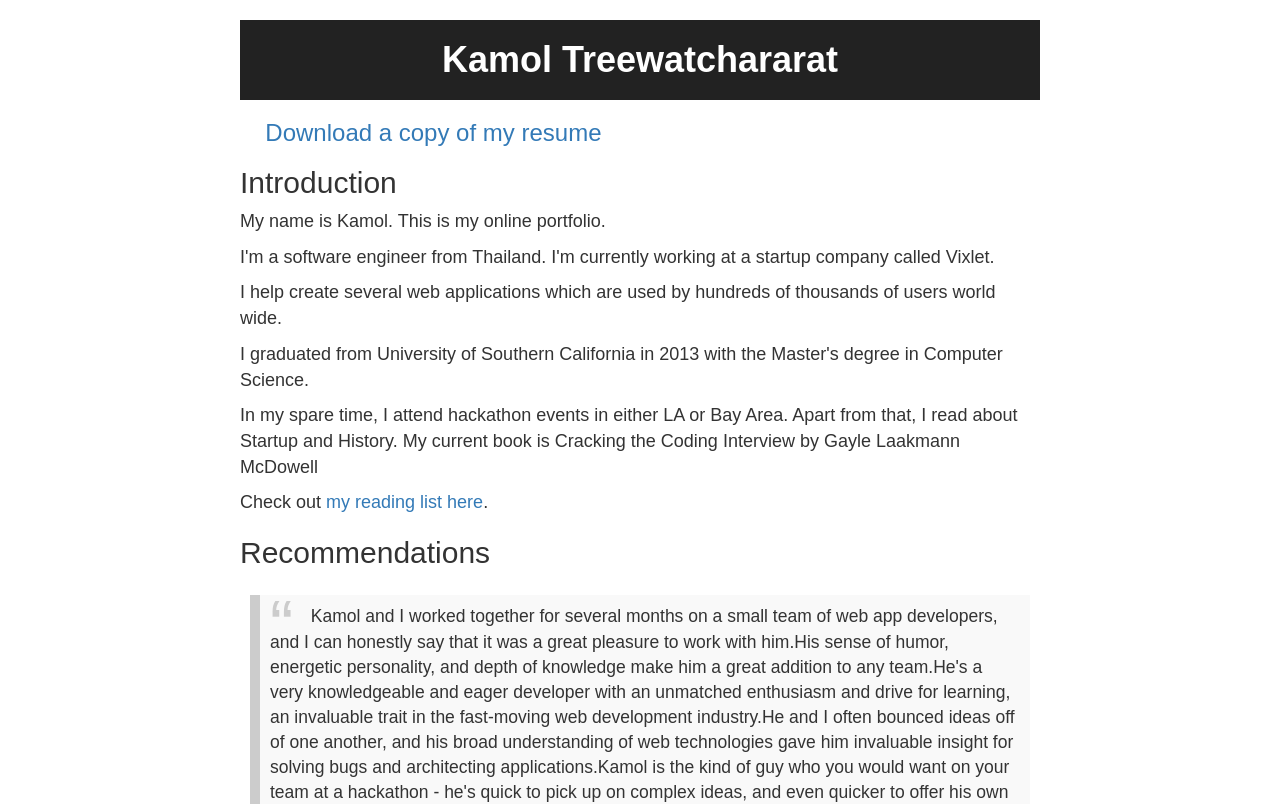
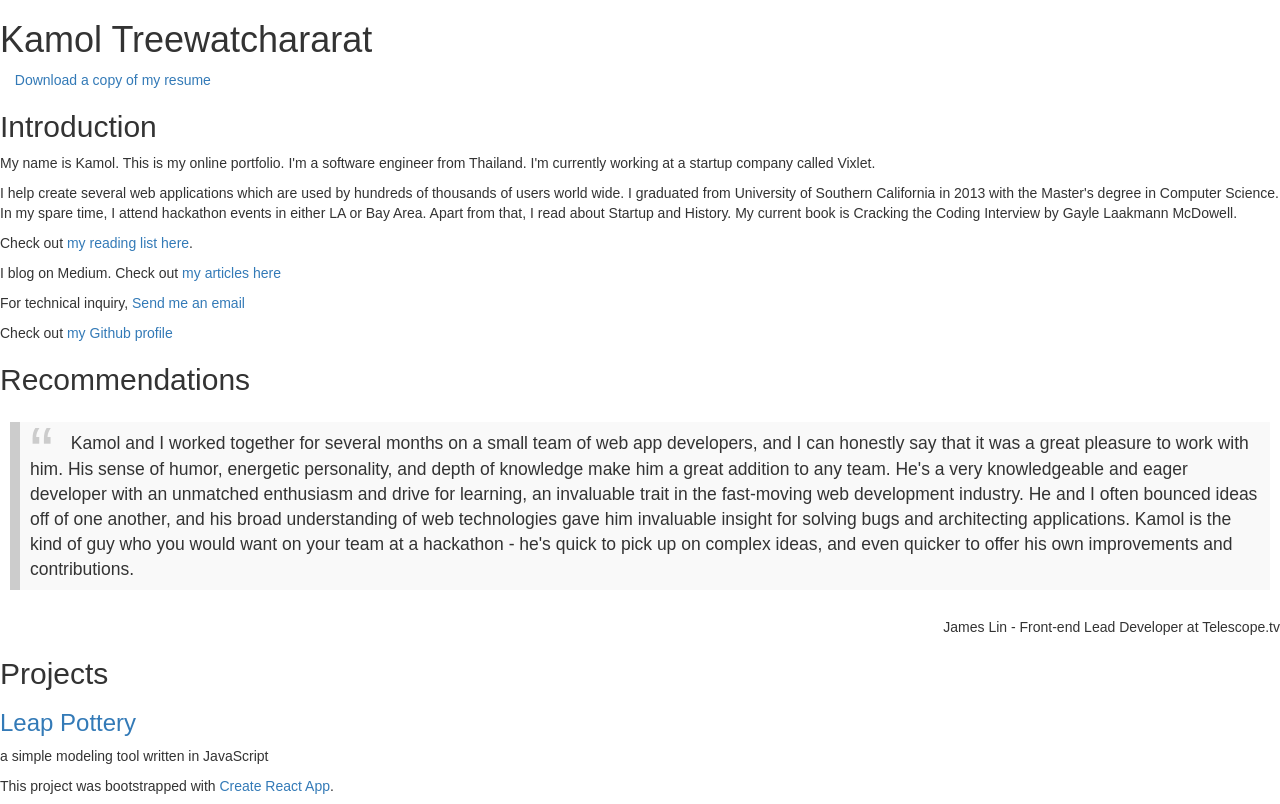
Before and after one commit to tholapz/resume, a React (Create React App) app: page / in a window 1280 px wide. Shown: the top 804 px of the page. Built offline with nearby package versions, Linux system fonts and the light colour scheme; a web font is replaced by a local one.

Commit message:
markup complete

```diff
--- a/src/App.css
+++ b/src/App.css
@@ -1,26 +1,3 @@
-.App {
-  max-width: 800px;
-  margin: 0 auto;
-}
-
-.App-header {
-	font-weight: bold;
-	text-align: center;
-  background-color: #222;
-  padding: 20px;
-  color: white;
-}
-
-.App-intro {
-  font-size: large;
-}
-
-.App-footer {
-	text-align: center;
-	padding-top: 40px;
-	padding-bottom: 10px;
-}
-
 blockquote {
   background: #f9f9f9;
   border-left: 10px solid #ccc;
--- a/src/App.js
+++ b/src/App.js
@@ -1,4 +1,5 @@
 import React, { Component } from 'react';
+import './reset.css';
 import './bootstrap.css';
 import './App.css';
 import vase from './images/vase.png';
@@ -6,42 +7,31 @@ import vase from './images/vase.png';
 class App extends Component {
   render() {
     return (
-      <div className="App">
-        <h1 className="App-header">Kamol Treewatchararat</h1>
-        <h3 className=""><a href="http://tholapz.com/resume.pdf">
-          <span className="glyphicon glyphicon-download"></span> Download a copy of my resume
-        </a></h3>
-        <div className="App-intro">
+      <div>
+        <h1>Kamol Treewatchararat</h1>
+        <a href="http://tholapz.com/resume.pdf">
+            <span className="glyphicon glyphicon-download"/><span> Download a copy of my resume</span>
+        </a>
         <h2>Introduction</h2>
-          <p>My name is Kamol. This is my online portfolio.</p>
-          <p>I'm a software engineer from Thailand. I'm currently working at a startup company called Vixlet.</p>
-          <p>I help create several web applications which are used by hundreds of thousands of users world wide.</p>
-          <p>I graduated from University of Southern California in 2013 with the Master's degree in Computer Science.</p>
-          <p>In my spare time, I attend hackathon events in either LA or Bay Area. Apart from that, I read about Startup and History. My current book is Cracking the Coding Interview by Gayle Laakmann McDowell</p>
+        <p>My name is Kamol. This is my online portfolio. I'm a software engineer from Thailand. I'm currently working at a startup company called Vixlet.</p>
+        <p>I help create several web applications which are used by hundreds of thousands of users world wide. I graduated from University of Southern California in 2013 with the Master's degree in Computer Science. In my spare time, I attend hackathon events in either LA or Bay Area. Apart from that, I read about Startup and History. My current book is Cracking the Coding Interview by Gayle Laakmann McDowell.</p>
         <p>Check out <a href="https://github.com/tholapz/resume/blob/gh-pages/reading.md">my reading list here</a>.</p>
-        </div>
-        <div>
+        <p>I blog on Medium. Check out <a href="https://medium.com/@kamol" target="blank">my articles here</a></p>
+        <p>For technical inquiry, <a href="mailto:tholapz@gmail.com">Send me an email</a></p>
+        <p>Check out <a href="https://github.com/tholapz" target="blank">my Github profile</a></p>
         <h2>Recommendations</h2>
         <blockquote>
-            <p>Kamol and I worked together for several months on a small team of web app developers, and I can honestly say that it was a great pleasure to work with him.</p>
-            <p>His sense of humor, energetic personality, and depth of knowledge make him a great addition to any team.</p>
-            <p>He's a very knowledgeable and eager developer with an unmatched enthusiasm and drive for learning, an invaluable trait in the fast-moving web development industry.</p>
-            <p>He and I often bounced ideas off of one another, and his broad understanding of web technologies gave him invaluable insight for solving bugs and architecting applications.</p>
-            <p>Kamol is the kind of guy who you would want on your team at a hackathon - he's quick to pick up on complex ideas, and even quicker to offer his own improvements and contributions.</p>
+          <p>Kamol and I worked together for several months on a small team of web app developers, and I can honestly say that it was a great pleasure to work with him. His sense of humor, energetic personality, and depth of knowledge make him a great addition to any team. He's a very knowledgeable and eager developer with an unmatched enthusiasm and drive for learning, an invaluable trait in the fast-moving web development industry. He and I often bounced ideas off of one another, and his broad understanding of web technologies gave him invaluable insight for solving bugs and architecting applications. Kamol is the kind of guy who you would want on your team at a hackathon - he's quick to pick up on complex ideas, and even quicker to offer his own improvements and contributions.</p>
         </blockquote>
-          <p style={{textAlign:'right'}}>James Lin - Web developer</p>
-        </div>
-        <div>
+        <p style={{textAlign:'right'}}>James Lin - Front-end Lead Developer at Telescope.tv</p>
         <h2>Projects</h2>
-          <ul>
+        <ul className="projects">
           <li>
-              <h3>Leap Pottery</h3>
+            <h3><a href="https://github.com/tholapz/leappottery">Leap Pottery</a></h3>
             <p>a simple modeling tool written in JavaScript</p>
-              <a href="https://github.com/tholapz/leappottery"><img src={vase} alt="leap-pottery"/></a>
           </li>
         </ul>
-        </div>
-        <div className="App-footer">
+        <div>
           <p>This project was bootstrapped with <a href="https://github.com/facebookincubator/create-react-app">Create React App</a>.</p>
         </div>
       </div>
--- /dev/null
+++ b/src/reset.css
@@ -0,0 +1,48 @@
+/* http://meyerweb.com/eric/tools/css/reset/
+   v2.0 | 20110126
+   License: none (public domain)
+*/
+
+html, body, div, span, applet, object, iframe,
+h1, h2, h3, h4, h5, h6, p, blockquote, pre,
+a, abbr, acronym, address, big, cite, code,
+del, dfn, em, img, ins, kbd, q, s, samp,
+small, strike, strong, sub, sup, tt, var,
+b, u, i, center,
+dl, dt, dd, ol, ul, li,
+fieldset, form, label, legend,
+table, caption, tbody, tfoot, thead, tr, th, td,
+article, aside, canvas, details, embed,
+figure, figcaption, footer, header, hgroup,
+menu, nav, output, ruby, section, summary,
+time, mark, audio, video {
+	margin: 0;
+	padding: 0;
+	border: 0;
+	font-size: 100%;
+	font: inherit;
+	vertical-align: baseline;
+}
+/* HTML5 display-role reset for older browsers */
+article, aside, details, figcaption, figure,
+footer, header, hgroup, menu, nav, section {
+	display: block;
+}
+body {
+	line-height: 1;
+}
+ol, ul {
+	list-style: none;
+}
+blockquote, q {
+	quotes: none;
+}
+blockquote:before, blockquote:after,
+q:before, q:after {
+	content: '';
+	content: none;
+}
+table {
+	border-collapse: collapse;
+	border-spacing: 0;
+}
```
Lines whose indentation alone changed are shown as unchanged.
